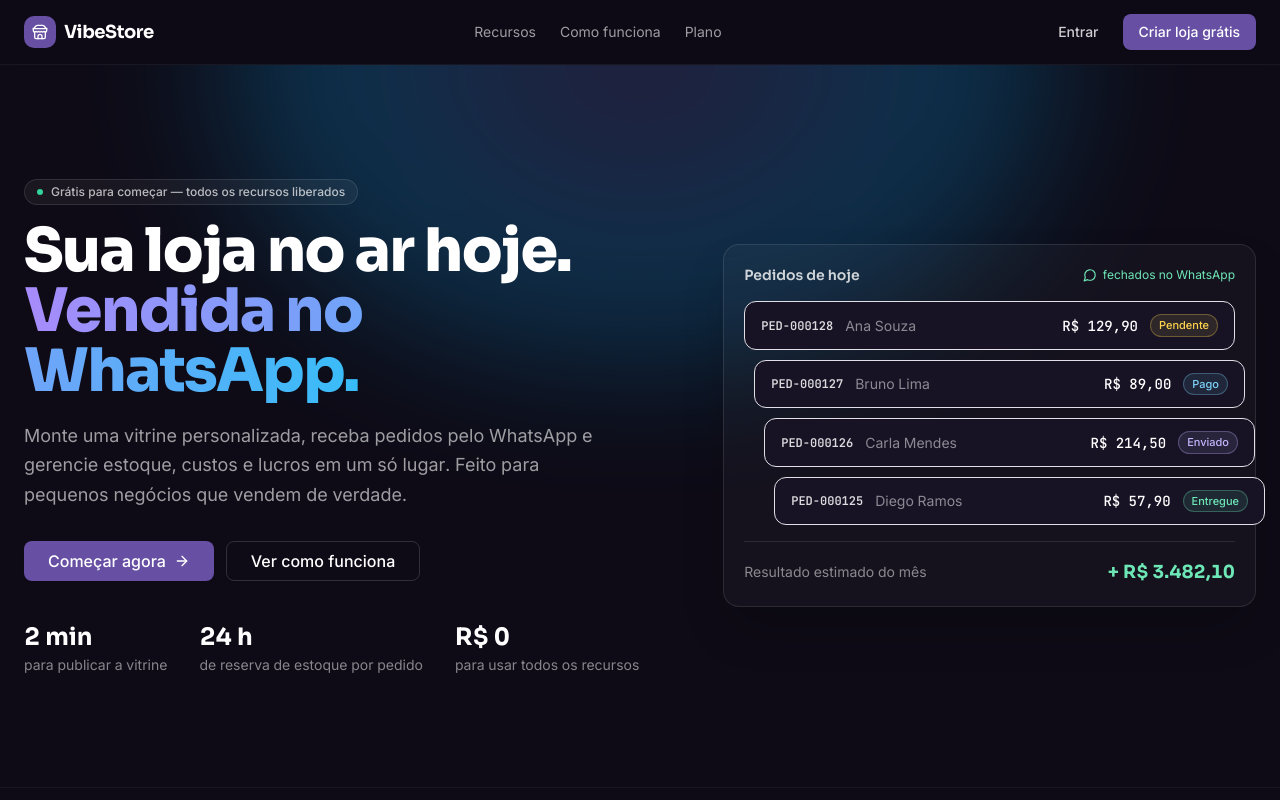
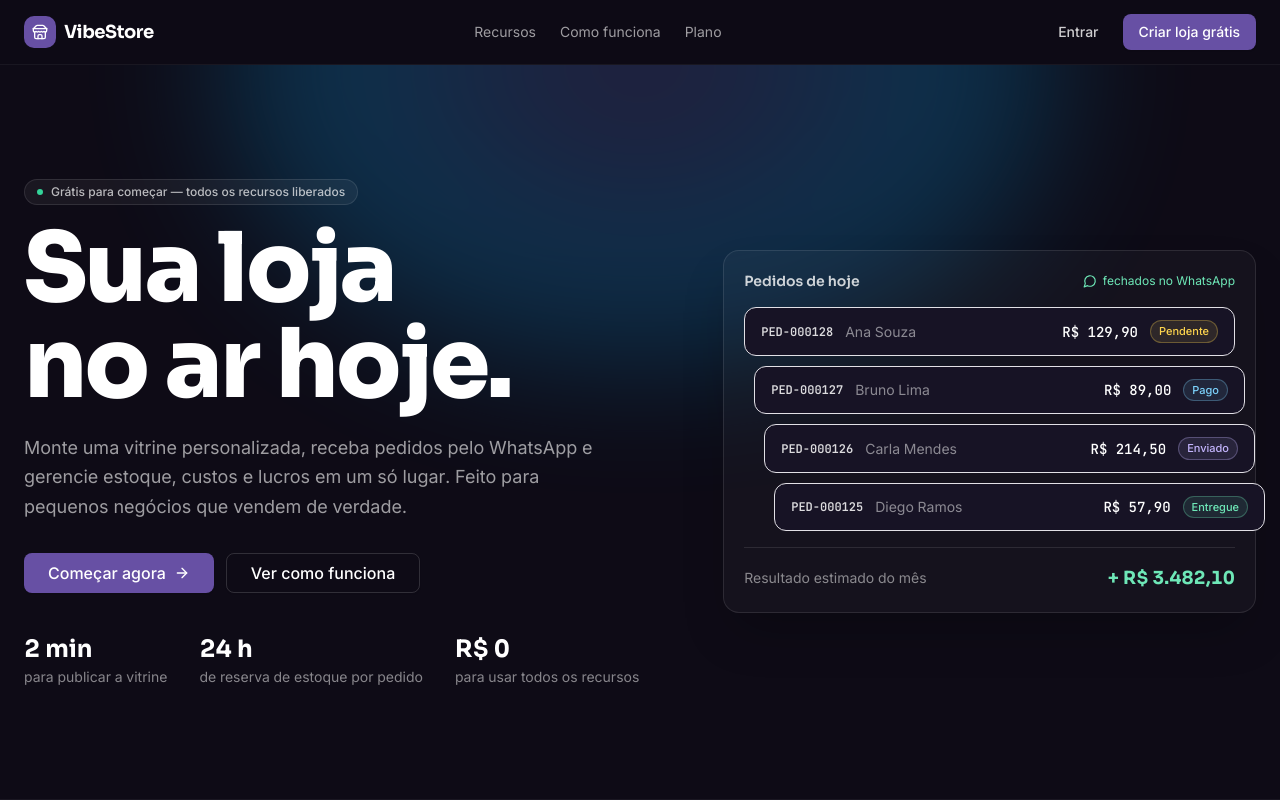
Before and after one commit to LuizGenuino/VibeStore, a React (Vite) app: page / in a window 1280 px wide. Shown: the top 800 px of the page. Built offline with nearby package versions, Linux system fonts and the light colour scheme; no server answers.

Commit message:
feat: update LandingPage heading size and remove redundant text for improved visibility

```diff
--- a/src/pages/LandingPage.tsx
+++ b/src/pages/LandingPage.tsx
@@ -100,12 +100,8 @@
               <span className="h-1.5 w-1.5 rounded-full bg-emerald-400" />
               Grátis para começar — todos os recursos liberados
             </p>
-            <h1 className="font-display text-4xl font-extrabold leading-[1.08] tracking-tight text-balance sm:text-5xl lg:text-6xl">
+            <h1 className="font-display text-6xl font-extrabold leading-[1.08] tracking-tight text-balance sm:text-5xl lg:text-8xl">
               Sua loja no ar hoje.
-              <br />
-              <span className="bg-gradient-to-r from-[#a78bfa] to-[#38bdf8] bg-clip-text text-transparent">
-                Vendida no WhatsApp.
-              </span>
             </h1>
             <p className="mt-5 max-w-xl text-lg leading-relaxed text-white/60">
               Monte uma vitrine personalizada, receba pedidos pelo WhatsApp e gerencie estoque,
```
